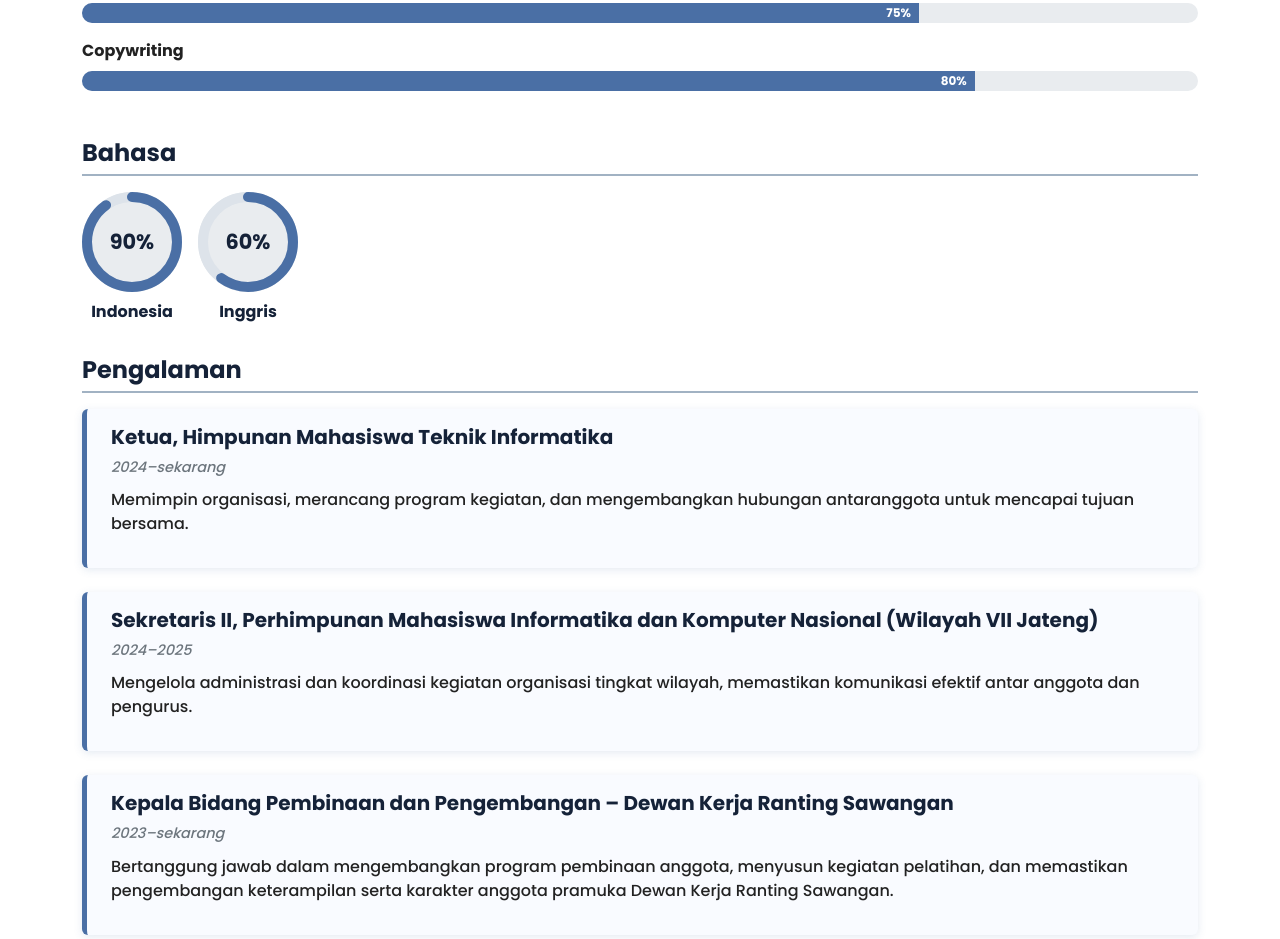
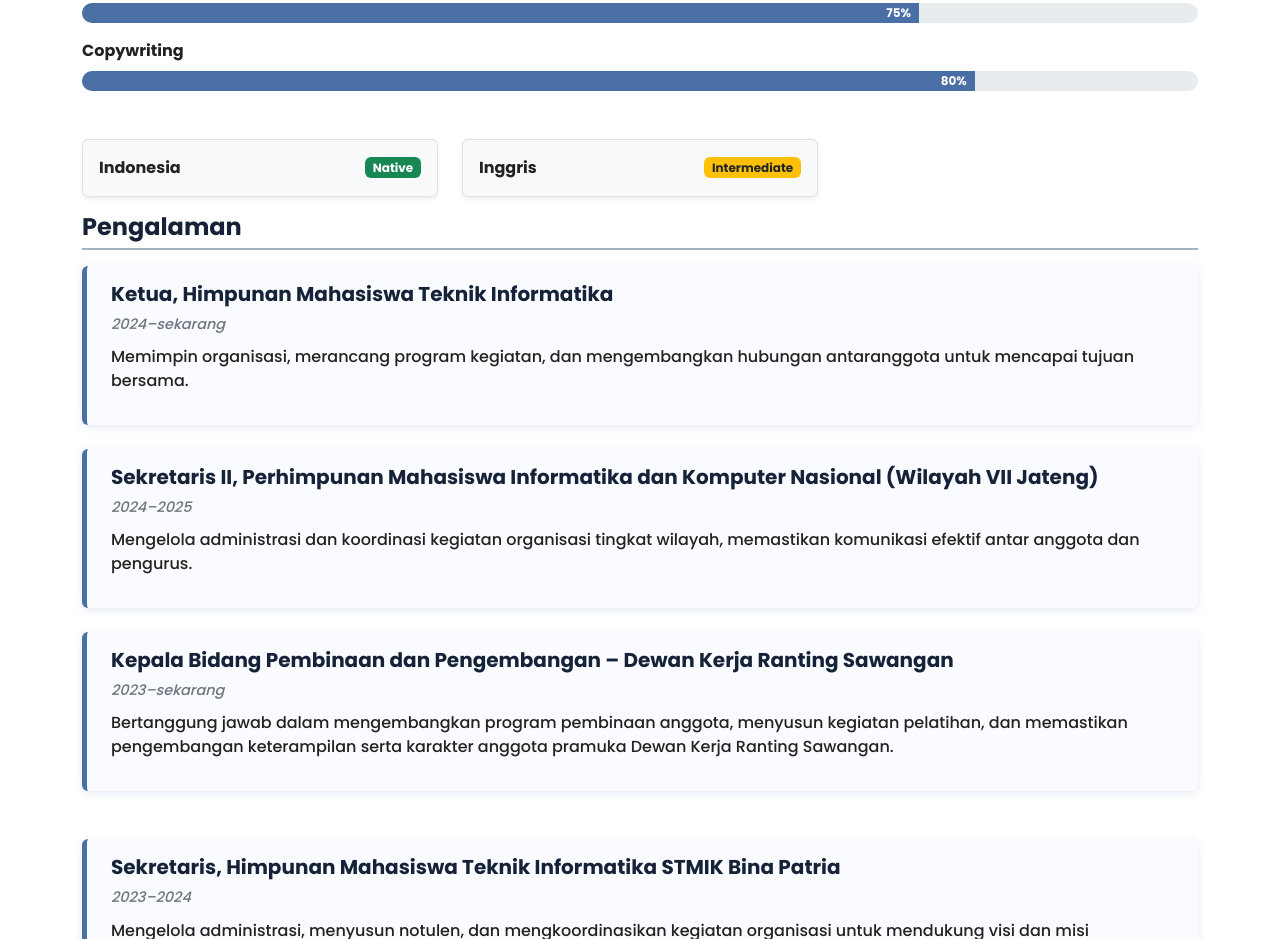
Before and after one commit to usmharits/cv_harits, a plain HTML site: page index.html in a window 1280 px wide. Shown: the part 831-1770 px from the top of the page. Drawn offline with nearby package versions, Linux system fonts and the light colour scheme.

Commit message:
Update index.html

```diff
--- a/index.html
+++ b/index.html
@@ -350,40 +350,26 @@ nav .nav-link:hover {
     </section>
 
     <!-- Bahasa -->
-    <section id="language" class="mb-5 animate__animated" data-animate="fadeIn">
-      <h3>Bahasa</h3>
-      <div class="d-flex flex-wrap">
-        <div class="language-circle" aria-label="Bahasa Indonesia 90 persen">
-          <svg width="100" height="100" viewBox="0 0 100 100">
-            <circle class="bg" cx="50" cy="50" r="45"></circle>
-            <circle
-              class="progress"
-              cx="50"
-              cy="50"
-              r="45"
-              stroke-dashoffset="28.3"
-            ></circle>
-          </svg>
-          <div class="percentage">90%</div>
-          <div class="text-center mt-2" style="font-weight:600; color:#152238;">Indonesia</div>
-        </div>
-
-        <div class="language-circle" aria-label="Bahasa Inggris 60 persen">
-          <svg width="100" height="100" viewBox="0 0 100 100">
-            <circle class="bg" cx="50" cy="50" r="45"></circle>
-            <circle
-              class="progress"
-              cx="50"
-              cy="50"
-              r="45"
-              stroke-dashoffset="113.2"
-            ></circle>
-          </svg>
-          <div class="percentage">60%</div>
-          <div class="text-center mt-2" style="font-weight:600; color:#152238;">Inggris</div>
+    <div class="row">
+    <div class="col-md-4 mb-3">
+      <div class="p-3 border rounded shadow-sm bg-light">
+        <div class="d-flex justify-content-between align-items-center">
+          <strong>Indonesia</strong>
+          <span class="badge bg-success">Native</span>
         </div>
       </div>
-    </section>
+    </div>
+
+    <div class="col-md-4 mb-3">
+      <div class="p-3 border rounded shadow-sm bg-light">
+        <div class="d-flex justify-content-between align-items-center">
+          <strong>Inggris</strong>
+          <span class="badge bg-warning text-dark">Intermediate</span>
+        </div>
+      </div>
+    </div>
+  </div>
+</section>
 
     <!-- Pengalaman -->
     <section id="experience" class="mb-5 animate__animated" data-animate="fadeIn">
```
